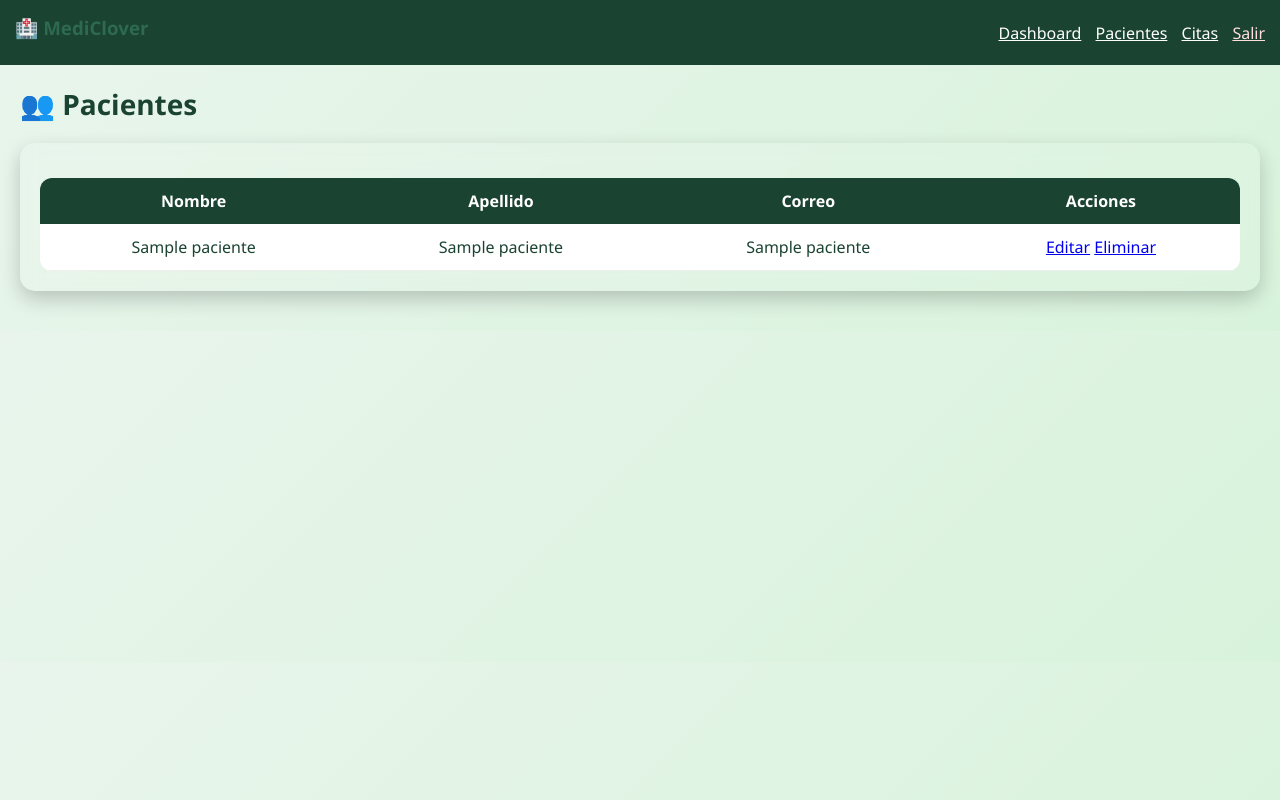
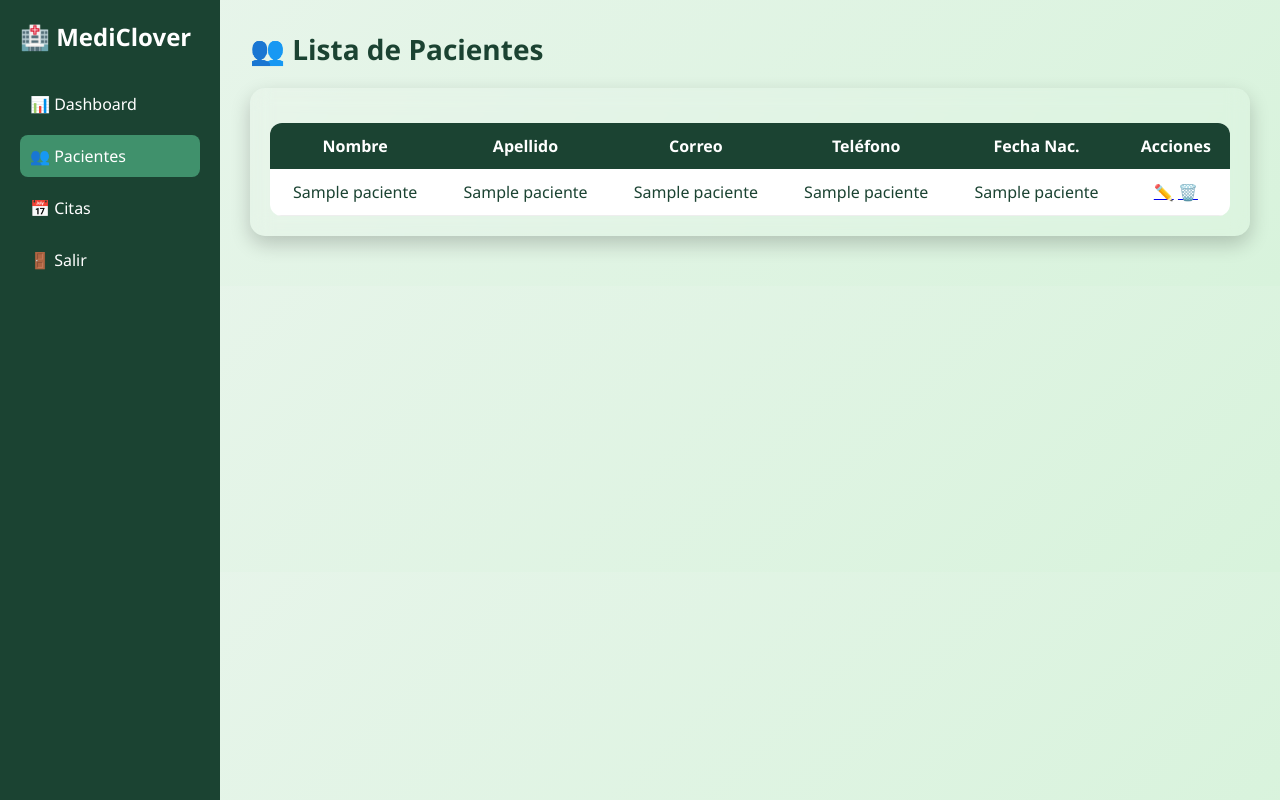
Before and after one commit to Mateo450/mediclover, a Flask app: template templates/pacientes.html in a window 1280 px wide. Run offline with Flask 3, Linux system fonts and the light colour scheme; the template is opened without the code that fills it: most values are stand-ins (such as "Sample title", 1, 10 or a date in 2020); some libraries are stand-ins or nearby versions.

Commit message:
pacientes completo con editar y eliminar

```diff
--- a/app.py
+++ b/app.py
@@ -11,7 +11,6 @@ ADMIN_PASS = "1234"
 
 DATABASE_URL = os.getenv("DATABASE_URL")
 conn = psycopg2.connect(DATABASE_URL, sslmode="require")
-
 
 # ===============================
 # LOGIN REQUIRED
@@ -36,17 +35,15 @@ def login_required(role=None):
         return wrapper
     return decorator
 
-
 # ===============================
-# HOME (PÁGINA PÚBLICA)
+# HOME
 # ===============================
 @app.route("/")
 def home():
     return render_template("home.html")
 
-
 # ===============================
-# DASHBOARD ADMIN
+# ADMIN
 # ===============================
 @app.route("/admin")
 @login_required(role="admin")
@@ -67,7 +64,6 @@ def index():
         citas_pendientes=citas_pendientes
     )
 
-
 # ===============================
 # PACIENTES
 # ===============================
@@ -87,6 +83,43 @@ def pacientes():
 
     return render_template("pacientes.html", pacientes=pacientes)
 
+# ===============================
+# EDITAR PACIENTE
+# ===============================
+@app.route("/editar_paciente/<int:id>", methods=["GET","POST"])
+@login_required(role="admin")
+def editar_paciente(id):
+
+    cursor = conn.cursor()
+
+    if request.method == "POST":
+        cursor.execute("""
+        UPDATE paciente
+        SET nombre=%s, apellido=%s, correo=%s, telefono=%s, fecha_nacimiento=%s
+        WHERE id_paciente=%s
+        """,(
+            request.form["nombre"],
+            request.form["apellido"],
+            request.form["correo"],
+            request.form["telefono"],
+            request.form["fecha_nacimiento"],
+            id
+        ))
+
+        conn.commit()
+        cursor.close()
+        return redirect("/pacientes")
+
+    cursor.execute("""
+    SELECT nombre,apellido,correo,telefono,fecha_nacimiento
+    FROM paciente
+    WHERE id_paciente=%s
+    """,(id,))
+
+    paciente = cursor.fetchone()
+    cursor.close()
+
+    return render_template("editar_paciente.html", paciente=paciente)
 
 # ===============================
 # CITAS
@@ -96,35 +129,21 @@ def pacientes():
 def citas():
 
     cursor = conn.cursor()
-    fecha = request.args.get("fecha")
 
-    if fecha and fecha < "2026-01-01":
-        fecha = None
-
-    if fecha:
-        cursor.execute("""
-        SELECT c.id_cita,p.nombre,p.apellido,c.fecha,c.hora,c.estado,c.descripcion
-        FROM cita c
-        JOIN paciente p ON c.id_paciente = p.id_paciente
-        WHERE c.fecha=%s
-        ORDER BY c.fecha,c.hora
-        """,(fecha,))
-    else:
-        cursor.execute("""
-        SELECT c.id_cita,p.nombre,p.apellido,c.fecha,c.hora,c.estado,c.descripcion
-        FROM cita c
-        JOIN paciente p ON c.id_paciente = p.id_paciente
-        ORDER BY c.fecha,c.hora
-        """)
+    cursor.execute("""
+    SELECT c.id_cita,p.nombre,p.apellido,c.fecha,c.hora,c.estado,c.descripcion
+    FROM cita c
+    JOIN paciente p ON c.id_paciente = p.id_paciente
+    ORDER BY c.fecha,c.hora
+    """)
 
     citas = cursor.fetchall()
     cursor.close()
 
     return render_template("citas.html", citas=citas)
 
-
 # ===============================
-# ACCIONES DE CITAS
+# ACCIONES CITAS
 # ===============================
 @app.route("/completar_cita/<int:id>")
 @login_required(role="admin")
@@ -137,7 +156,6 @@ def completar_cita(id):
 
     return redirect("/citas")
 
-
 @app.route("/cancelar_cita/<int:id>")
 @login_required(role="admin")
 def cancelar_cita(id):
@@ -148,7 +166,6 @@ def cancelar_cita(id):
     cursor.close()
 
     return redirect("/citas")
-
 
 # ===============================
 # LOGIN ADMIN
@@ -165,133 +182,19 @@ def login():
 
     return render_template("login.html")
 
-
-# ===============================
-# LOGIN PACIENTE
-# ===============================
-@app.route("/login_paciente", methods=["GET","POST"])
-def login_paciente():
-
-    if request.method == "POST":
-
-        correo = request.form.get("correo")
-
-        cursor = conn.cursor()
-        cursor.execute("""
-        SELECT id_paciente,nombre,apellido
-        FROM paciente
-        WHERE correo=%s
-        """,(correo,))
-
-        paciente = cursor.fetchone()
-        cursor.close()
-
-        if not paciente:
-            return render_template("login_paciente.html", error="Correo no registrado")
-
-        session.clear()
-        session["paciente_id"] = paciente[0]
-        session["paciente_nombre"] = paciente[1]
-        session["paciente_apellido"] = paciente[2]
-        session["role"] = "paciente"
-
-        return redirect("/panel_paciente")
-
-    return render_template("login_paciente.html")
-
-# ===============================
-# REGISTRO PACIENTE
-# ===============================
-@app.route("/registro_paciente", methods=["GET","POST"])
-def registro_paciente():
-
-    if request.method == "POST":
-
-        nombre = request.form["nombre"]
-        apellido = request.form["apellido"]
-        correo = request.form["correo"]
-        telefono = request.form["telefono"]
-
-        cursor = conn.cursor()
-
-        try:
-            cursor.execute("""
-            INSERT INTO paciente(nombre,apellido,correo,telefono)
-            VALUES(%s,%s,%s,%s)
-            """,(nombre,apellido,correo,telefono))
-
-            conn.commit()
-
-        except:
-            conn.rollback()
-            return render_template("registro_paciente.html", error="Correo ya registrado")
-
-        cursor.close()
-        return redirect("/login_paciente")
-
-    return render_template("registro_paciente.html")
-
-# ===============================
-# PANEL PACIENTE
-# ===============================
-@app.route("/panel_paciente")
-@login_required(role="paciente")
-def panel_paciente():
+@app.route("/eliminar_paciente/<int:id>")
+@login_required(role="admin")
+def eliminar_paciente(id):
 
     cursor = conn.cursor()
 
-    cursor.execute("""
-    SELECT id_cita,fecha,hora,estado,descripcion
-    FROM cita
-    WHERE id_paciente=%s
-    ORDER BY fecha,hora
-    """,(session["paciente_id"],))
+    cursor.execute("DELETE FROM cita WHERE id_paciente=%s",(id,))
+    cursor.execute("DELETE FROM paciente WHERE id_paciente=%s",(id,))
 
-    citas = cursor.fetchall()
+    conn.commit()
     cursor.close()
 
-    return render_template("panel_paciente.html", citas=citas)
-
-
-# ===============================
-# RESERVAR
-# ===============================
-@app.route("/reservar", methods=["GET","POST"])
-@login_required(role="paciente")
-def reservar():
-
-    mensaje=None
-    tipo=None
-
-    if request.method=="POST":
-
-        cursor = conn.cursor()
-
-        cursor.execute("""
-        SELECT 1 FROM cita
-        WHERE fecha=%s AND hora=%s AND id_paciente=%s
-        """,(request.form["fecha"],request.form["hora"],session["paciente_id"]))
-
-        if cursor.fetchone():
-            mensaje="Ya tienes una cita en ese horario"
-            tipo="error"
-        else:
-            cursor.execute("""
-            INSERT INTO cita(id_paciente,fecha,hora,estado,descripcion)
-            VALUES(%s,%s,%s,'pendiente',%s)
-            """,(session["paciente_id"],
-                request.form["fecha"],
-                request.form["hora"],
-                request.form["descripcion"]))
-
-            conn.commit()
-            mensaje="Cita reservada"
-            tipo="success"
-
-        cursor.close()
-
-    return render_template("reservar.html",mensaje=mensaje,tipo=tipo)
-
+    return redirect("/pacientes")
 
 # ===============================
 # LOGOUT
@@ -301,6 +204,5 @@ def logout():
     session.clear()
     return redirect("/login")
 
-
 if __name__ == "__main__":
     app.run(debug=True)
--- a/static/styles.css
+++ b/static/styles.css
@@ -440,3 +440,20 @@ h3{
     transform: translateY(-5px);
     transition: 0.3s;
 }
+/* IMAGEN DOCTOR */
+.doctor-img {
+    width: 100%;
+    max-width: 220px;
+    height: auto;
+    border-radius: 15px;
+    margin: 10px auto;
+    display: block;
+    box-shadow: 0 8px 20px rgba(0,0,0,0.2);
+}
+.doctor-img {
+    width: 100%;
+    max-width: 220px;
+    border-radius: 15px;
+    display: block;
+    margin: auto;
+}
--- a/templates/pacientes.html
+++ b/templates/pacientes.html
@@ -1,8 +1,27 @@
-{% extends "base.html" %}
+<!DOCTYPE html>
+<html>
+<head>
+    <title>Pacientes - MediClover</title>
+    <link rel="stylesheet" href="{{ url_for('static', filename='styles.css') }}">
+</head>
 
-{% block contenido %}
+<body>
 
-<h1>👥 Pacientes</h1>
+<div class="layout">
+
+    <!-- SIDEBAR -->
+    <div class="sidebar">
+        <h2>🏥 MediClover</h2>
+        <a href="/admin">📊 Dashboard</a>
+        <a href="/pacientes" class="active">👥 Pacientes</a>
+        <a href="/citas">📅 Citas</a>
+        <a href="/logout">🚪 Salir</a>
+    </div>
+
+    <!-- CONTENIDO -->
+    <div class="main">
+
+        <h1>👥 Lista de Pacientes</h1>
 
         <div class="card">
 
@@ -12,26 +31,33 @@
                     <th>Nombre</th>
                     <th>Apellido</th>
                     <th>Correo</th>
+                    <th>Teléfono</th>
+                    <th>Fecha Nac.</th>
                     <th>Acciones</th>
                 </tr>
 
-{% for paciente in pacientes %}
-
+                {% for p in pacientes %}
                 <tr>
-<td>{{ paciente[1] }}</td>
-<td>{{ paciente[2] }}</td>
-<td>{{ paciente[3] }}</td>
+                    <td>{{ p[1] }}</td>
+                    <td>{{ p[2] }}</td>
+                    <td>{{ p[3] }}</td>
+                    <td>{{ p[4] }}</td>
+                    <td>{{ p[5] }}</td>
 
                     <td>
-<a href="/editar_paciente/{{ paciente[0] }}">Editar</a>
-<a href="/eliminar_paciente/{{ paciente[0] }}">Eliminar</a>
+                        <a href="/editar_paciente/{{ p[0] }}">✏️</a>
+                        <a href="/eliminar_paciente/{{ p[0] }}" onclick="return confirm('¿Eliminar paciente?')">🗑️</a>
                     </td>
                 </tr>
-
                 {% endfor %}
 
             </table>
 
         </div>
 
-{% endblock %}
+    </div>
+
+</div>
+
+</body>
+</html>
```
Also changed, not shown: templates/editar_paciente.html (+28 -12 lines). Lines whose indentation alone changed are shown as unchanged.
